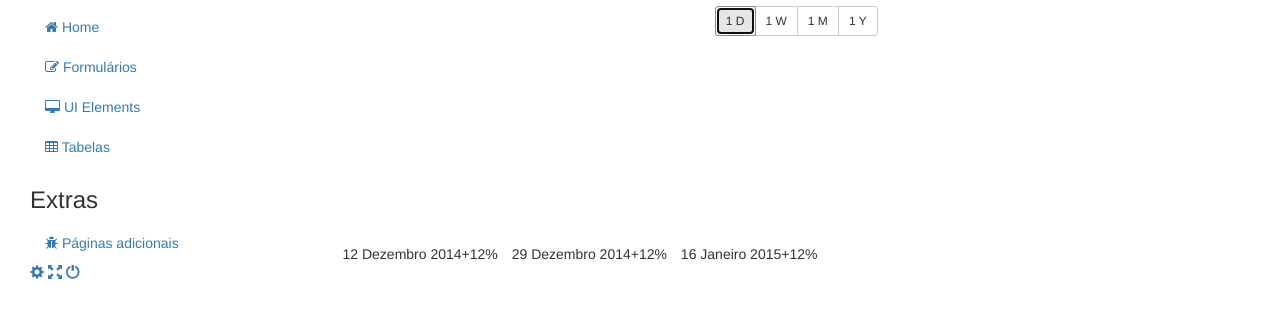
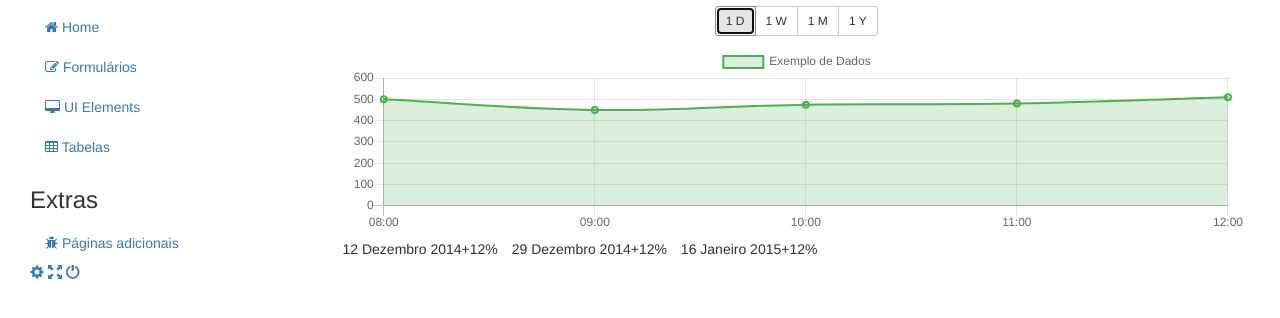
Before and after one commit to NSCSUPORT/ORIS-v1, a plain HTML site: page SURFACE.HTML in a window 1280 px wide. Both pictures are taken after a click on the button "1 D". Shown: the part 154-472 px from the top of the page. Drawn offline with nearby package versions, Linux system fonts and the light colour scheme.

Commit message:
Update SURFACE.HTML

```diff
--- a/SURFACE.HTML
+++ b/SURFACE.HTML
@@ -77,10 +77,10 @@
                         </div>
                         <div style="text-align: center;">
                             <div class="btn-group" role="group">
-                                <button type="button" class="btn btn-default btn-sm">1 D</button>
-                                <button type="button" class="btn btn-default btn-sm">1 W</button>
-                                <button type="button" class="btn btn-default btn-sm">1 M</button>
-                                <button type="button" class="btn btn-default btn-sm">1 Y</button>
+                                <button type="button" class="btn btn-default btn-sm" onclick="updateChart('1D')">1 D</button>
+                                <button type="button" class="btn btn-default btn-sm" onclick="updateChart('1W')">1 W</button>
+                                <button type="button" class="btn btn-default btn-sm" onclick="updateChart('1M')">1 M</button>
+                                <button type="button" class="btn btn-default btn-sm" onclick="updateChart('1Y')">1 Y</button>
                             </div>
                         </div>
                         <div style="text-align: center; overflow: hidden; margin: 10px 5px 3px;">
@@ -105,9 +105,71 @@
         </div>
     </div>
 
-    <script src="https://code.jquery.com/jquery-3.3.1.slim.min.js"></script>
+    <script src="https://code.jquery.com/jquery-3.6.0.min.js"></script>
     <script src="https://cdnjs.cloudflare.com/ajax/libs/popper.js/1.14.7/umd/popper.min.js"></script>
     <script src="https://maxcdn.bootstrapcdn.com/bootstrap/3.3.7/js/bootstrap.min.js"></script>
     <script src="https://cdnjs.cloudflare.com/ajax/libs/Chart.js/2.9.3/Chart.min.js"></script>
+
+    <script>
+        var lineChart; // Define global variable for the line chart
+
+        // Função para inicializar o gráfico de linha
+        function initLineChart() {
+            var ctx = document.getElementById('canvas_line4').getContext('2d');
+            lineChart = new Chart(ctx, {
+                type: 'line',
+                data: {
+                    labels: ['Jan', 'Fev', 'Mar', 'Abr', 'Mai'],
+                    datasets: [{
+                        label: 'Exemplo de Dados',
+                        data: [500, 550, 600, 650, 700],
+                        borderColor: '#4CAF50',
+                        backgroundColor: 'rgba(76, 175, 80, 0.2)',
+                        borderWidth: 2
+                    }]
+                },
+                options: {
+                    responsive: true,
+                    maintainAspectRatio: false,
+                    scales: {
+                        yAxes: [{
+                            ticks: {
+                                beginAtZero: true
+                            }
+                        }]
+                    }
+                }
+            });
+        }
+
+        // Função para atualizar o gráfico com base no período selecionado
+        function updateChart(period) {
+            var newData = [];
+            var newLabels = [];
+
+            if (period === '1D') {
+                newData = [500, 450, 475, 480, 510];
+                newLabels = ['08:00', '09:00', '10:00', '11:00', '12:00'];
+            } else if (period === '1W') {
+                newData = [500, 550, 600, 620, 700, 800, 850];
+                newLabels = ['Seg', 'Ter', 'Qua', 'Qui', 'Sex', 'Sáb', 'Dom'];
+            } else if (period === '1M') {
+                newData = [500, 520, 550, 580, 610, 650, 700];
+                newLabels = ['Semana 1', 'Semana 2', 'Semana 3', 'Semana 4', 'Semana 5'];
+            } else if (period === '1Y') {
+                newData = [500, 600, 700, 800, 900];
+                newLabels = ['Jan', 'Fev', 'Mar', 'Abr', 'Mai'];
+            }
+
+            lineChart.data.labels = newLabels;
+            lineChart.data.datasets[0].data = newData;
+            lineChart.update();
+        }
+
+        // Inicializar o gráfico quando a página carregar
+        window.onload = function() {
+            initLineChart();
+        };
+    </script>
 </body>
 </html>
```
